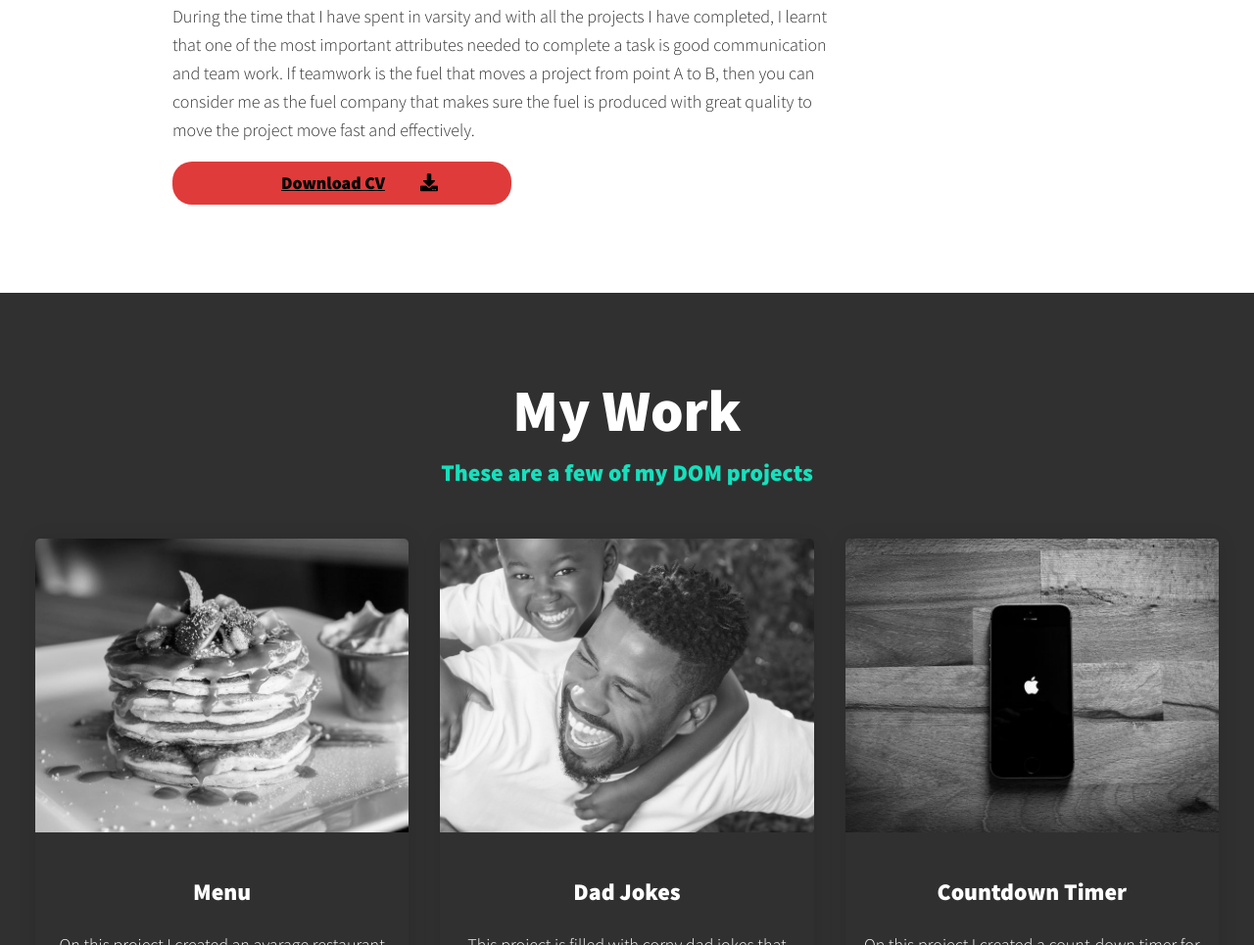
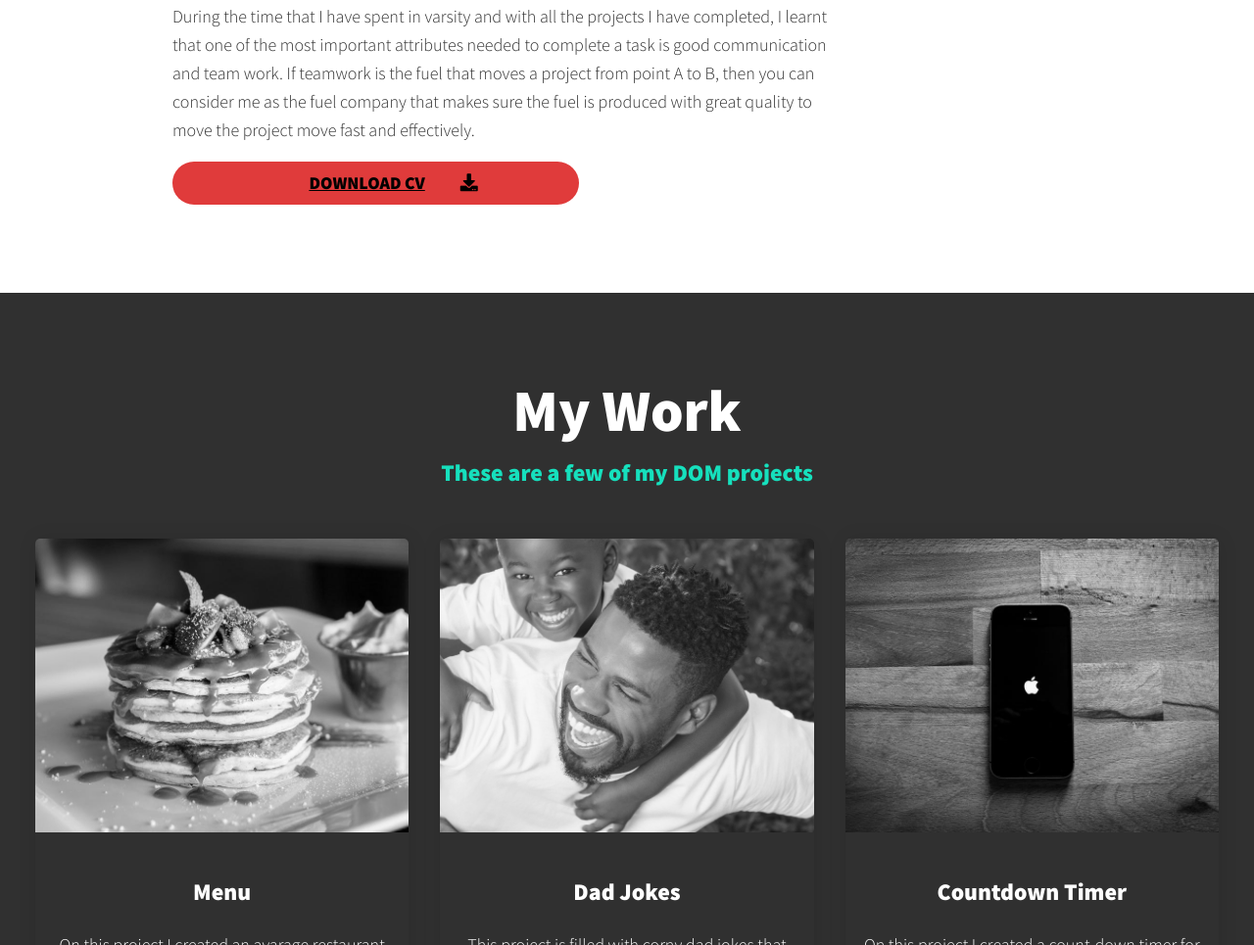
Before and after one commit to BrendanMuofhe/portfolio, a plain HTML site: page index.html in a window 1280 px wide. Shown: the part 1699-2664 px from the top of the page at 98% size. Drawn offline with nearby package versions, Linux system fonts and the light colour scheme.

Commit message:
last last fr

```diff
--- a/styles/styles.css
+++ b/styles/styles.css
@@ -110,18 +110,18 @@ strong { font-weight: var(--fw-bold) }
 }*/
 
 .main-btn {
-  border-radius: 20px;
+  border-radius: 30px;
   color: black;
   font-weight: 600;
   position: relative;
   border: 1px solid var(--color-secondary);
   display:flex;
+  text-transform: uppercase;
   align-self: flex-start;
-  align-items: center;
   overflow: hidden;
   background-color: #e03b3b;
   transition: transform 200ms ease-in-out;
-  width: 50%;
+  width: 60%;
   height: 100%;
   justify-content: center;
   align-items: center;
```
